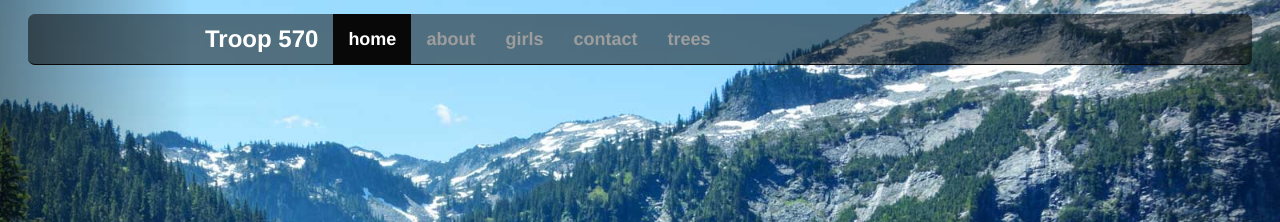
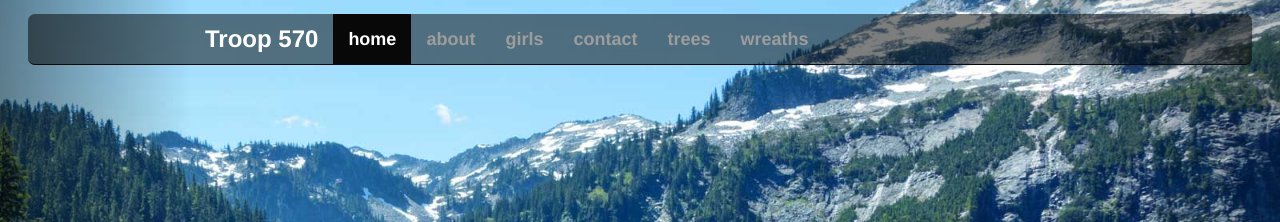
Before and after one commit to troop570/troop570.github.io, a Jekyll site: the page built from index.html, in a window 1280 px wide. Shown: the top 222 px of the page. Built offline with Jekyll 4.4.1, drawn with Linux system fonts in a browser that asks for light colours; nearby versions of some CDN libraries.

Commit message:
update menu bar to include wreaths

```diff
--- a/_data/navigation.yml
+++ b/_data/navigation.yml
@@ -8,3 +8,5 @@
   url: /contact/
 - title: trees
   url: /trees/
+- title: wreaths
+  url: /wreaths/
```
